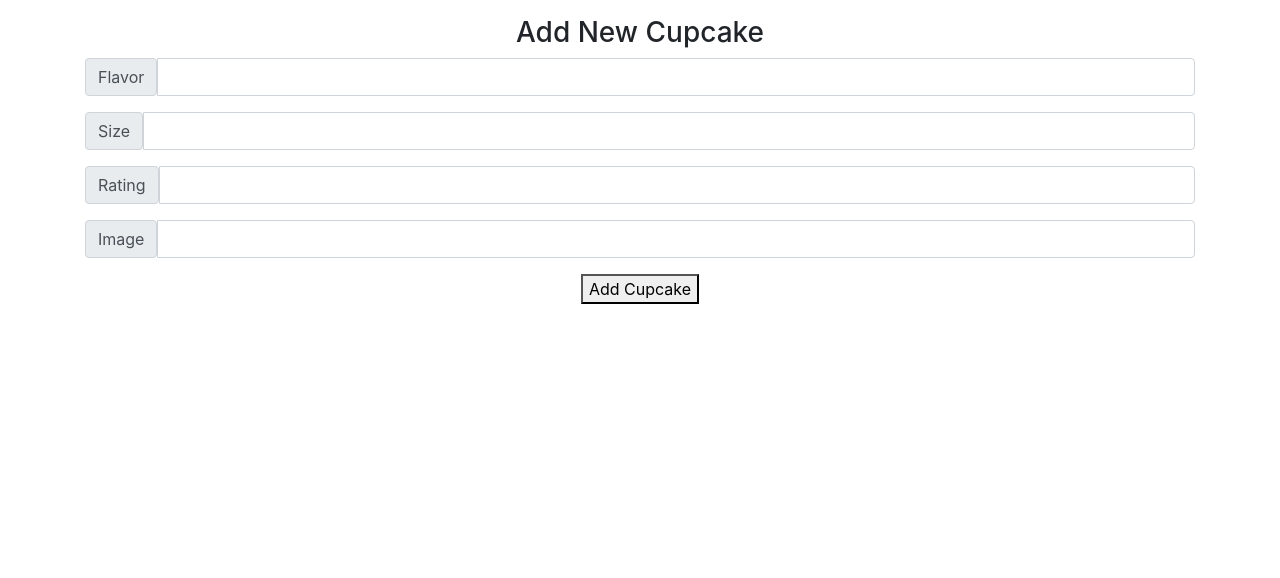
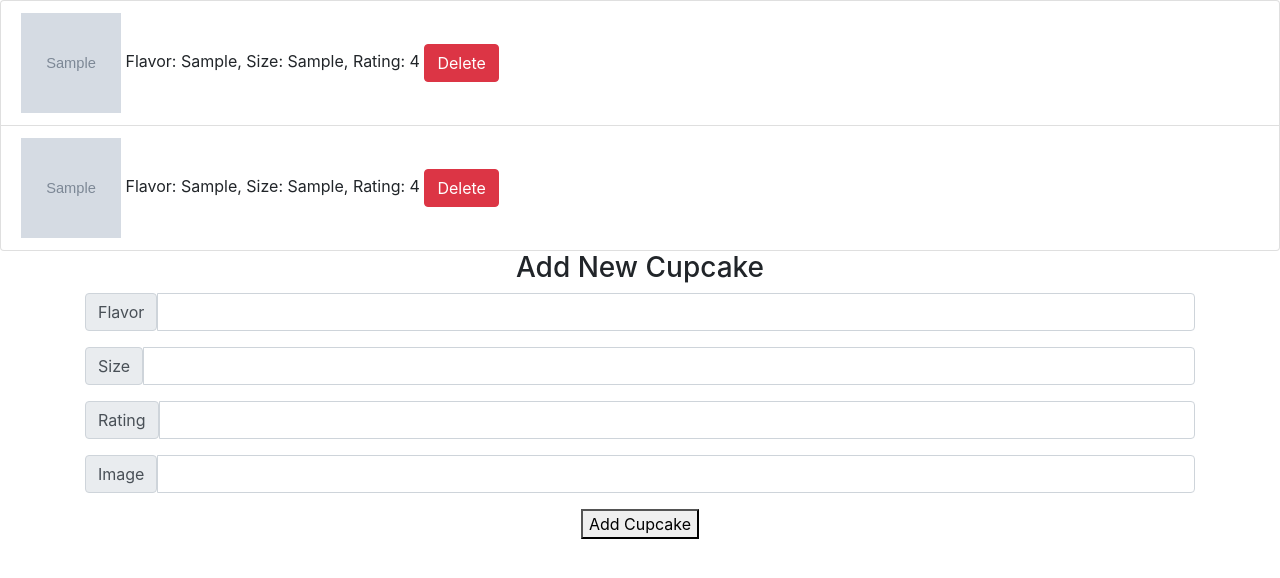
Before and after one commit to amnewby1/Intermediate_Flask, a Flask app: page / in a window 1280 px wide. Shown: the top 578 px of the page. Run offline with Flask 3, Linux system fonts and the light colour scheme; tables that the repository leaves empty hold one stand-in row (values such as "Sample post"); grey boxes marked "Sample" are stand-in pictures; some libraries are stand-ins or nearby versions.

Commit message:
Add files via upload

```diff
--- a/28.3_Exercise/app.py
+++ b/28.3_Exercise/app.py
@@ -21,7 +21,7 @@
 @app.route('/api/cupcakes')
 def all_cupcakes():
     all_cupcakes = [cupcake.serialize_cupcake() for cupcake in Cupcake.query.all()]
-    return jsonify(todo=all_cupcakes)
+    return jsonify(cupcake=all_cupcakes)
 
 @app.route('/api/cupcakes/<int:id>')
 def get_cupcake(id):
@@ -37,7 +37,7 @@
     return(response_json, 201)
 
 @app.route('/api/cupcakes/<int:id>', methods=["PATCH"])
-def update_todo(id):
+def update_cupcake(id):
     cupcake=Cupcake.query.get_or_404(id)
     cupcake.flavor=request.json.get('flavor', cupcake.flavor)
     cupcake.size=request.json.get('size', cupcake.size)
--- a/28.3_Exercise/models.py
+++ b/28.3_Exercise/models.py
@@ -13,7 +13,8 @@
 
 class Cupcake(db.Model):
     """Cupcake Model"""
-    __table_name="cupcakes"
+
+    __tablename__="cupcakes"
 
     id=db.Column(db.Integer, primary_key=True, autoincrement=True)
     flavor=db.Column(db.Text, nullable=False)
--- a/28.3_Exercise/static/app.css
+++ b/28.3_Exercise/static/app.css
@@ -0,0 +1,4 @@
+li img {
+  width: 100px;
+  height: 100px;
+}
--- a/28.3_Exercise/static/app.js
+++ b/28.3_Exercise/static/app.js
@@ -0,0 +1,45 @@
+//Markup for cupcakes
+function makeCupcakeMarkup(cupcake) {
+  return `<li data-cupcake-id=${cupcake.id} class='list-group-item'><img src='${cupcake.image}'> Flavor: ${cupcake.flavor}, Size: ${cupcake.size}, Rating: ${cupcake.rating} <button class = "btn btn-danger" id="delete-button">Delete</button></li>;`;
+}
+
+//Rendering all the cupcakes in the list
+const getCupcakes = async () => {
+  await axios.get("http://127.0.0.1:5000/api/cupcakes").then((res) => {
+    for (let cupcake of res.data.cupcake) {
+      let listOfCupcakes = $(makeCupcakeMarkup(cupcake));
+      $("#list_of_cupcakes").append(listOfCupcakes);
+    }
+  });
+};
+
+//Handle form submission
+$("#addCupcake").on("submit", async function (evt) {
+  evt.preventDefault();
+
+  let flavor = document.getElementByID("flavor").val();
+  let rating = document.getElementByID("rating").val();
+  let size = document.getElementByID("size").val();
+  let image = document.getElementByID("image").val();
+
+  const newCupcakeResponse = await axios.post(
+    "http://127.0.0.1:5000/api/cupcakes",
+    { flavor, rating, size, image }
+  );
+
+  let newCupcake = $(makeCupcakeMarkup(newCupcakeResponse.data.cupcake));
+  $("#list_of_cupcakes").append(newCupcake);
+  $("#addCupcake").trigger("reset");
+});
+
+//delete cupcake
+$("#list_of_cupcakes").on("click", ".delete-button", async function (evt) {
+  evt.preventDefault();
+  let $cupcake = $(evt.target).closest("li");
+  let cupcakeId = $cupcake.attr("data-cupcake-id");
+
+  await axios.delete(`http://127.0.0.1:5000/apicupcakes/${cupcakeId}`);
+  $cupcake.remove();
+});
+
+getCupcakes();
--- a/28.3_Exercise/templates/index.html
+++ b/28.3_Exercise/templates/index.html
@@ -6,44 +6,49 @@
     <meta http-equiv="X-UA-Compatible" content="IE=edge">
     <meta name="viewport" content="width=device-width, initial-scale=1.0">
     <link rel="stylesheet" href="/static/app.css">
+    <script src="https://code.jquery.com/jquery-3.4.1.min.js"
+        integrity="sha256-CSXorXvZcTkaix6Yvo6HppcZGetbYMGWSFlBw8HfCJo=" crossorigin="anonymous"></script>
+    <script src="https://cdnjs.cloudflare.com/ajax/libs/axios/0.19.2/axios.min.js"
+        integrity="sha256-T/f7Sju1ZfNNfBh7skWn0idlCBcI3RwdLSS4/I7NQKQ=" crossorigin="anonymous"></script>
+    <script src="/static/app.js"></script>
     <link href="https://stackpath.bootstrapcdn.com/bootstrap/4.4.1/css/bootstrap.min.css" rel="stylesheet"
         integrity="sha384-Vkoo8x4CGsO3+Hhxv8T/Q5PaXtkKtu6ug5TOeNV6gBiFeWPGFN9MuhOf23Q9Ifjh" crossorigin="anonymous">
     <title>Cupcakes</title>
 </head>
 
-<body>
+<body onload="getCupcakes()">
     <div id="cupcakeContainer">
-        <ul id="list_of_cupcakes">
+        <ul id="list_of_cupcakes" class="list-group">
 
         </ul>
     </div>
 
     <h3 class="text-center">Add New Cupcake</h3>
 
-    <form id="add-cupcake">
+    <form id="addCupcake">
         <div class="container">
             <div class="input-group mb-3">
-                <span class="input-group-text" id="inputGroup-sizing-default">Flavor</span>
+                <label class="input-group-text" id="inputGroup-sizing-default" for="flavor">Flavor</label>
                 <input type="text" class="form-control" aria-label="Sizing example input"
-                    aria-describedby="inputGroup-sizing-default">
+                    aria-describedby="inputGroup-sizing-default" id="flavor">
             </div>
 
             <div class="input-group mb-3">
-                <span class="input-group-text" id="inputGroup-sizing-default">Size</span>
+                <label class="input-group-text" id="inputGroup-sizing-default" for="size">Size</label>
                 <input type="text" class="form-control" aria-label="Sizing example input"
-                    aria-describedby="inputGroup-sizing-default">
+                    aria-describedby="inputGroup-sizing-default" id="size">
             </div>
 
             <div class="input-group mb-3">
-                <span class="input-group-text" id="inputGroup-sizing-default">Rating</span>
+                <label class="input-group-text" id="inputGroup-sizing-default" for="rating">Rating</label>
                 <input type="text" class="form-control" aria-label="Sizing example input"
-                    aria-describedby="inputGroup-sizing-default">
+                    aria-describedby="inputGroup-sizing-default" id="rating">
             </div>
 
             <div class="input-group mb-3">
-                <span class="input-group-text" id="inputGroup-sizing-default">Image</span>
+                <label class="input-group-text" id="inputGroup-sizing-default" for="image">Image</label>
                 <input type="text" class="form-control" aria-label="Sizing example input"
-                    aria-describedby="inputGroup-sizing-default">
+                    aria-describedby="inputGroup-sizing-default" id="image">
             </div>
         </div>
         <div class="text-center">
@@ -53,19 +58,6 @@
 
 
 
-
-
-
-
-
-
-
-
-    <script src="https://cdnjs.cloudflare.com/ajax/libs/axios/0.19.2/axios.min.js"
-        integrity="sha256-T/f7Sju1ZfNNfBh7skWn0idlCBcI3RwdLSS4/I7NQKQ=" crossorigin="anonymous"></script>
-    <script src="https://code.jquery.com/jquery-3.4.1.min.js"
-        integrity="sha256-CSXorXvZcTkaix6Yvo6HppcZGetbYMGWSFlBw8HfCJo=" crossorigin="anonymous"></script>
-    <script src="/static/app.js"></script>
 </body>
 
 </html>
```
